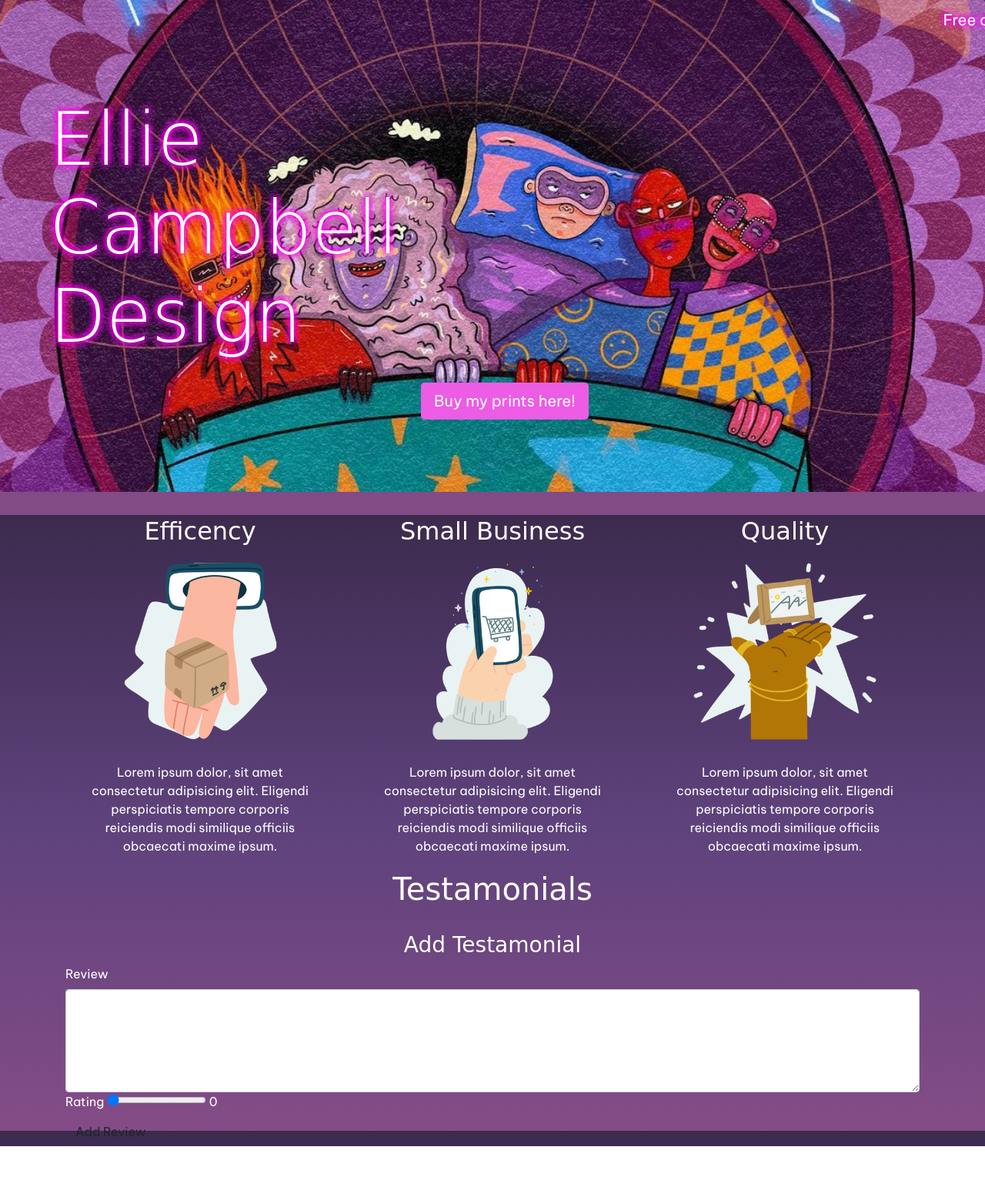
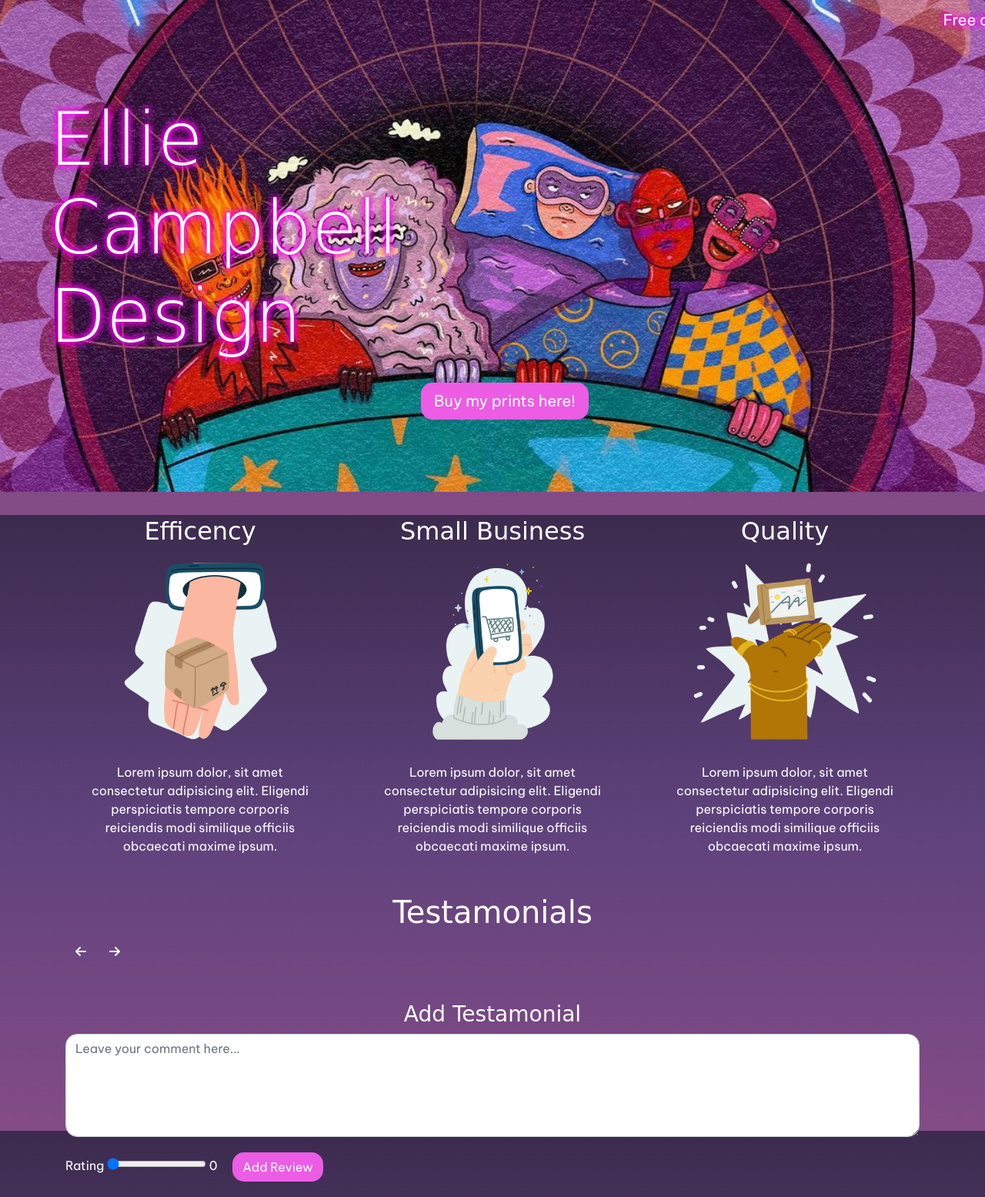
Before and after one commit to Code-Institute-Submissions/ConnorSargent-GraphicDesignerWebsite, a Django app: page / in a window 1280 px wide. Shown: the part 131-1686 px from the top of the page at 77% size. Before the commit the page ends 1620 px from the top, so only its background shows below. Run offline with Django 3.2, Linux system fonts and the light colour scheme; the visitor is signed in with stand-in values (Sample User, id 1); data that the repository does not hold is empty; some libraries are stand-ins or nearby versions; some web fonts are replaced.

Commit message:
Updated styling testamonials, edit testamonial

```diff
--- a/home/templates/home/edit_review.html
+++ b/home/templates/home/edit_review.html
@@ -6,7 +6,7 @@
 
 <div class="top-container"></div>
 
-<div class="container">
+<div class="container edit-review">
     <h2 class="text-center">Edit Review</h2>
     <form action="" method="POST">
         {% csrf_token %}
@@ -14,7 +14,8 @@
         {% if error %}
         <strong>{{ error }}</strong>
         {% endif %}
-        <input type="submit" value="Save Changes" class="btn">
+        <input type="submit" value="Save Changes" class="btn btn-pink"
+        onclick="return confirm('Testamonial successfully updated!');">
     </form>
 </div>
 
--- a/home/templates/home/index.html
+++ b/home/templates/home/index.html
@@ -55,43 +55,82 @@
 <div class="container">
   <h1 class="text-center">Testamonials</h1>
 
-{% for review in reviews %}
+  <div class="row">
+    <div class="col">
+      <a class="btn mb-3 mr-1 text-white" href="#carouselbtn" role="button" data-slide="prev">
+        <i class="fa fa-arrow-left"></i>
+        <a class="btn mb-3 text-white" href="#carouselbtn" role="button" data-slide="next">
+          <i class="fa fa-arrow-right"></i>
+        </a>
+      </a>
+    </div>
+  </div>
 
   <div class="row">
+    <div class="col-12">
+      <div id="carouselbtn" class="carousel slide" data-ride="carousel">
+
+        <div class="carousel-inner">
+          {% for review in reviews %}
+          {% if forloop.first %}
+          <div class="active carousel-item">
+            {% else %}
+            <div class="carousel-item">
+              {% endif %}
+
+
+              <div class="card text-center review-card">
+                <h3 class="card-title">{{ review.user.username }}</h3>
+                <hr>
+                <p class="card-text">{{ review.comment }}</p>
+                <p class="card-text"><i class="fas fa-star mr-1 rating"></i>{{ review.rating }} / 5</p>
+
+                {% if request.user == review.user %}
+                <hr>
+                <div class="row text-center">
                   <div class="col">
-    <p>{{ review.user.username }}</p>
-    <p>{{ review.rating }}</p>
-    <p>{{ review.comment }}</p>
-    {% if request.user == review.user %}
-    <a href="{% url 'edit_review' review.id %}">Edit</a>
-    <a href="{% url 'delete_review' review.id %}" onclick="return confirm('Are you sure you want to delete this?');">Delete
+                    <a class="btn btn-outline-success" href="{% url 'edit_review' review.id %}">Edit</a>
+                    <a class="btn btn-outline-danger" href="{% url 'delete_review' review.id %}"
+                      onclick="return confirm('Are you sure you want to delete this?');">Delete
                     </a>
+                  </div>
+                </div>
                 {% endif %}
+              </div>
+
+            </div>
+          {% endfor %}
+          </div>
+        </div>
 
       </div>
     </div>
-<br>
+  </div>
+</div>
 
-{% endfor %}
 
-<br>
+{% if user.is_authenticated %}
+<div class="container">
+  {% else %}
+  <div class="container d-none">
+    {% endif %}
 
     <h3 class="text-center">Add Testamonial</h3>
-<form action="{% url 'add_review' %}" method="POST">
+    <form class="review-form" action="{% url 'add_review' %}" method="POST">
       {% csrf_token %}
-  <label for="comment">Review</label>
-  <textarea name="comment" id="comment" cols="30" rows="5" class="form-control"></textarea>
+      <textarea name="comment" id="comment" cols="30" rows="5" class="form-control" placeholder="Leave your comment here..."></textarea></textarea>
 
       <label for="rating">Rating</label>
-  <input type="range" id="rangeInput" name="rating" min="0" max="5" value="0" step="0.5"
+      <input type="range" id="rangeInput" name="rating" min="0" max="5" value="0" step="0.1"
         oninput="amount.value=rangeInput.value">
 
       <output name="amount" id="amount" for="rangeInput">0</output>
 
-  <br>
-  <input type="submit" class="btn" value="Add Review" onclick="return confirm('Testamonial successfully submitted!');">
+      <input type="submit" class="btn btn-pink ml-3" value="Add Review"
+        onclick="return confirm('Testamonial successfully submitted!');">
+
     </form>
-
+  </div>
 </div>
 
 {% endblock %}
--- a/static/css/base.css
+++ b/static/css/base.css
@@ -23,6 +23,10 @@ h5 {
     color: white;
 }
 
+.container{
+    margin-top: 30px;
+}
+
 .logo {
     font-family: 'Shizuru', cursive;
     text-shadow: 0px 0px 10px #ff00f2, 0px 0px 10px #ff00f2, 0px 0px 10px #ff00f2;
@@ -45,6 +49,7 @@ h5 {
     background-color: #ec5ce5 !important;
     color: white !important;
 
+    border-radius: 15px;
     margin: 20px;
 }
 
@@ -200,6 +205,36 @@ h5 {
     object-position: center;
 }
 
+.review-card{
+    padding: 10px;
+    border-radius: 15px;
+    background-color: rgba(0, 0, 0, 0.2);
+}
+
+.review-card h3 {
+    font-family: 'Be Vietnam Pro', sans-serif !important;
+}
+
+.review-card .rating{
+    color: rgb(189, 157, 16);
+}
+
+.review-form textarea{
+border-radius: 15px;
+}
+
+/*____Edit Review____*/
+
+.edit-review textarea{
+    width: 100%;
+    border-radius: 15px;
+    padding: 10px;
+}
+
+.edit-review input{
+    border-radius: 15px;
+    padding: 10px;
+}
 
 /*____Products____*/
 
```
Lines whose indentation alone changed are shown as unchanged.
